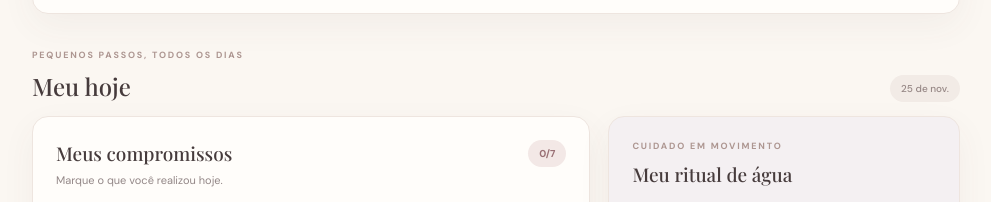
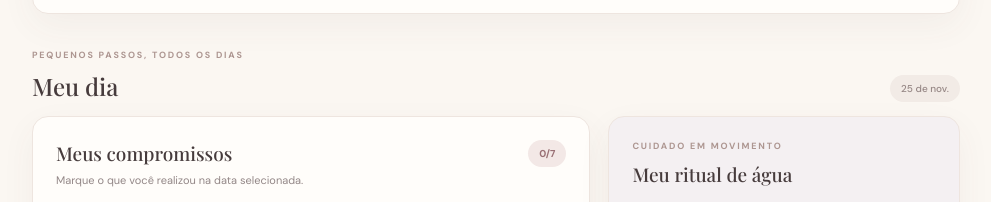
Before and after one commit to arrobafla-blip/mysun, a plain HTML site: page index.html in a window 1280 px wide. Shown: the part 1584-1786 px from the top of the page, without its empty margins (266-1257 px from the left). Drawn offline with nearby package versions, Linux system fonts and the light colour scheme; a web font is replaced by a local one.

Commit message:
Clarify selected-day dashboard wording

```diff
--- a/index.html
+++ b/index.html
@@ -93,10 +93,10 @@
           <div class="overview-metrics" id="overviewDayMetrics"></div>
           <div class="overview-details" id="overviewDayDetails"></div>
         </article>
-        <div class="section-heading"><div><p class="eyebrow">PEQUENOS PASSOS, TODOS OS DIAS</p><h2>Meu hoje</h2></div><span class="date-chip" id="longDate"></span></div>
+        <div class="section-heading"><div><p class="eyebrow">PEQUENOS PASSOS, TODOS OS DIAS</p><h2>Meu dia</h2></div><span class="date-chip" id="longDate"></span></div>
         <div class="dashboard-grid">
           <article class="card today-card">
-            <div class="card-top"><div><h3>Meus compromissos</h3><p class="muted small">Marque o que você realizou hoje.</p></div><span class="count-badge" id="todayCount">0/0</span></div>
+            <div class="card-top"><div><h3>Meus compromissos</h3><p class="muted small">Marque o que você realizou na data selecionada.</p></div><span class="count-badge" id="todayCount">0/0</span></div>
             <div id="todayHabits" class="habit-list"></div>
             <button class="text-button add-inline" data-page="habits">Personalizar hábitos →</button>
           </article>
```
